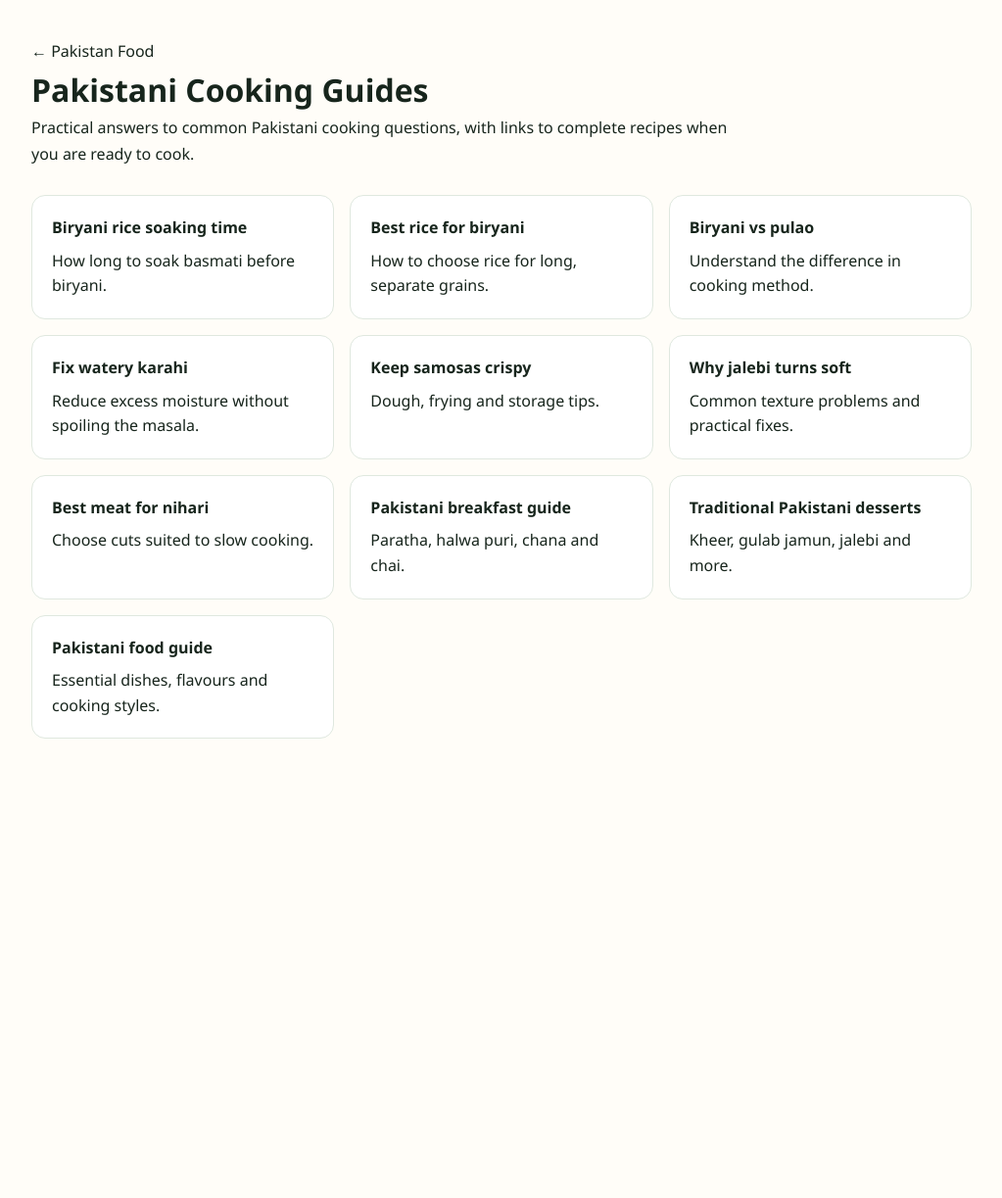
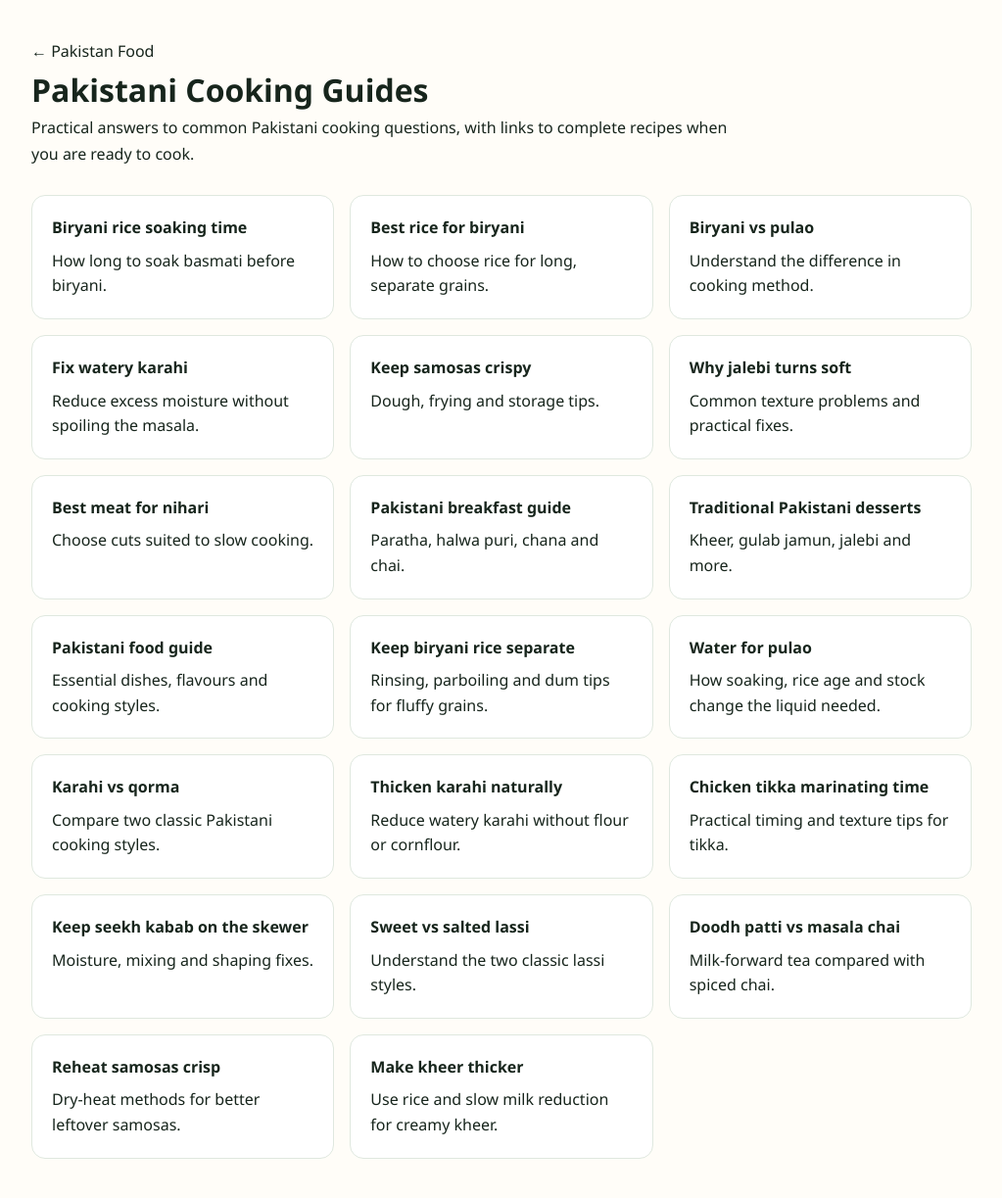
Before and after one commit to manazarali01-hub/pakistan-food, a Jekyll site: the page guides/index.html, which Jekyll copies as it is, in a window 1280 px wide. Shown: the whole page at 98% size, without its empty margins (128-1151 px from the left). Built offline with Jekyll 4.4.1, drawn with Linux system fonts in a browser that asks for light colours; before the commit the page ends 900 px from its top, so only the background shows below that.

Commit message:
Expand cooking guides hub with second long-tail cluster

```diff
--- a/guides/index.html
+++ b/guides/index.html
@@ -9,4 +9,14 @@
 <a class="card" href="pakistani-breakfast-guide.html"><strong>Pakistani breakfast guide</strong><span>Paratha, halwa puri, chana and chai.</span></a>
 <a class="card" href="traditional-pakistani-desserts.html"><strong>Traditional Pakistani desserts</strong><span>Kheer, gulab jamun, jalebi and more.</span></a>
 <a class="card" href="pakistani-food-guide.html"><strong>Pakistani food guide</strong><span>Essential dishes, flavours and cooking styles.</span></a>
+<a class="card" href="how-to-make-biryani-rice-separate.html"><strong>Keep biryani rice separate</strong><span>Rinsing, parboiling and dum tips for fluffy grains.</span></a>
+<a class="card" href="how-much-water-for-pulao.html"><strong>Water for pulao</strong><span>How soaking, rice age and stock change the liquid needed.</span></a>
+<a class="card" href="karahi-vs-qorma.html"><strong>Karahi vs qorma</strong><span>Compare two classic Pakistani cooking styles.</span></a>
+<a class="card" href="how-to-thicken-karahi.html"><strong>Thicken karahi naturally</strong><span>Reduce watery karahi without flour or cornflour.</span></a>
+<a class="card" href="how-long-to-marinate-chicken-tikka.html"><strong>Chicken tikka marinating time</strong><span>Practical timing and texture tips for tikka.</span></a>
+<a class="card" href="seekh-kabab-not-sticking.html"><strong>Keep seekh kabab on the skewer</strong><span>Moisture, mixing and shaping fixes.</span></a>
+<a class="card" href="sweet-vs-salted-lassi.html"><strong>Sweet vs salted lassi</strong><span>Understand the two classic lassi styles.</span></a>
+<a class="card" href="doodh-patti-vs-masala-chai.html"><strong>Doodh patti vs masala chai</strong><span>Milk-forward tea compared with spiced chai.</span></a>
+<a class="card" href="how-to-reheat-samosas.html"><strong>Reheat samosas crisp</strong><span>Dry-heat methods for better leftover samosas.</span></a>
+<a class="card" href="how-to-make-kheer-thicker.html"><strong>Make kheer thicker</strong><span>Use rice and slow milk reduction for creamy kheer.</span></a>
 </div></main></body></html>
```
